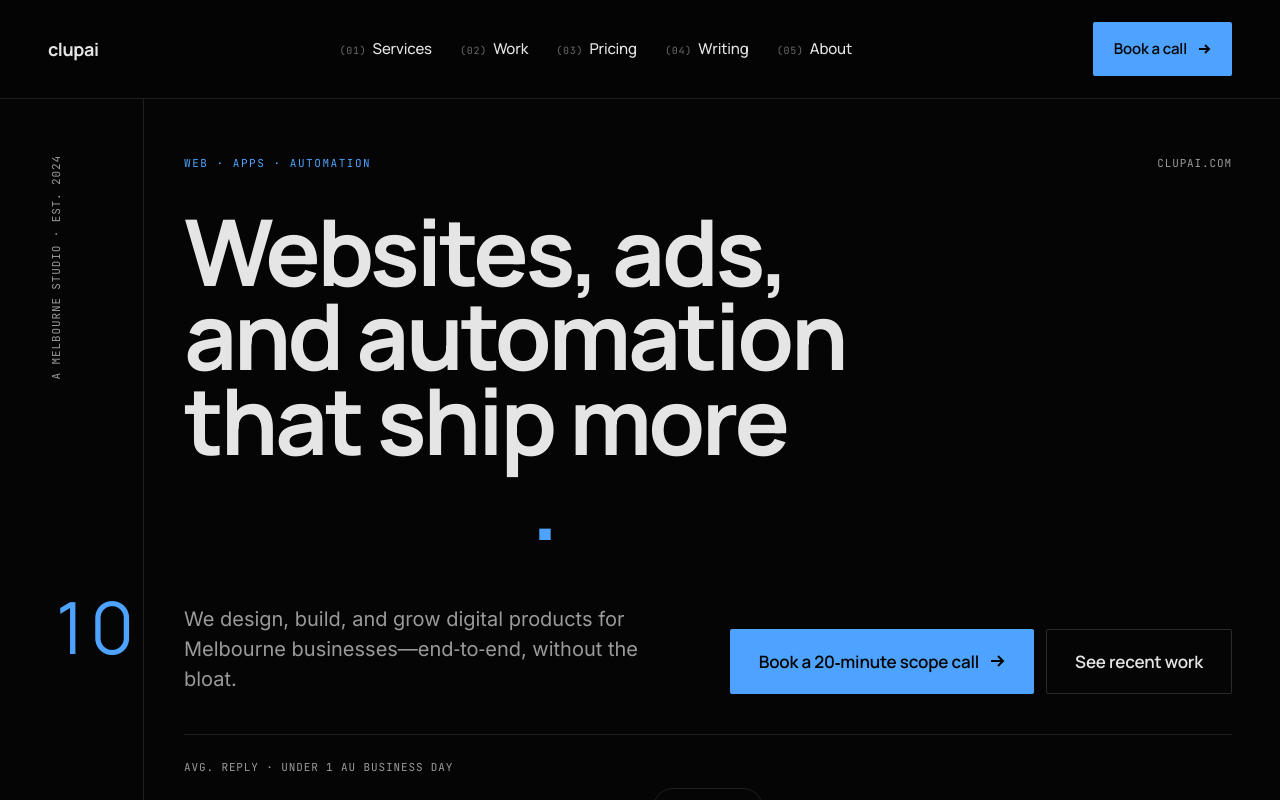
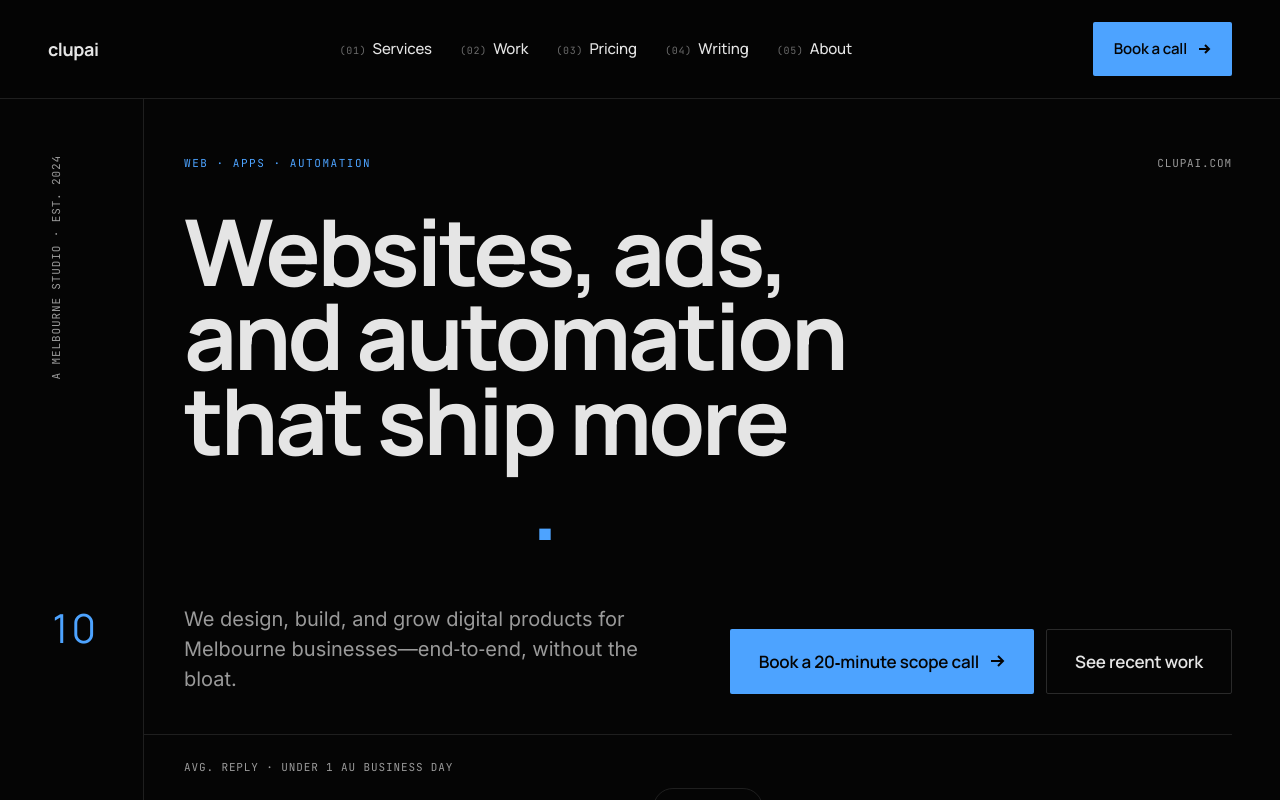
Before and after one commit to Clupai8o0/clupai, a Next.js app: page / in a window 1280 px wide. Shown: the top 800 px of the page. Built offline with nearby package versions, Linux system fonts and the light colour scheme.

Commit message:
hero well and great

```diff
--- a/src/app/page.tsx
+++ b/src/app/page.tsx
@@ -19,7 +19,9 @@
         background: "var(--bg)",
         color: "var(--text)",
         position: "relative",
-        overflow: "hidden",
+        height: "calc(100dvh - 65px)",
+        display: "flex",
+        flexDirection: "column",
       }}
     >
       <div
@@ -28,6 +30,8 @@
           display: "grid",
           gridTemplateColumns: "96px 1fr",
           gap: 40,
+          flex: 1,
+          minHeight: 0,
         }}
       >
         {/* left rail */}
@@ -36,7 +40,7 @@
           style={{
             borderRight: "1px solid var(--border)",
             paddingRight: 24,
-            minHeight: 700,
+            height: "100%",
             display: "flex",
             flexDirection: "column",
             justifyContent: "space-between",
@@ -57,7 +61,7 @@
           </div>
           <div
             className="cp-num"
-            style={{ fontSize: 72, color: "var(--accent)", lineHeight: 0.9 }}
+            style={{ fontSize: 40, color: "var(--accent)", lineHeight: 0.9 }}
           >
             10
           </div>
@@ -152,6 +156,8 @@
           <div
             style={{
               marginTop: 40,
+              marginLeft: -40,
+              paddingLeft: 40,
               paddingTop: 24,
               borderTop: "1px solid var(--border)",
               display: "flex",
```
